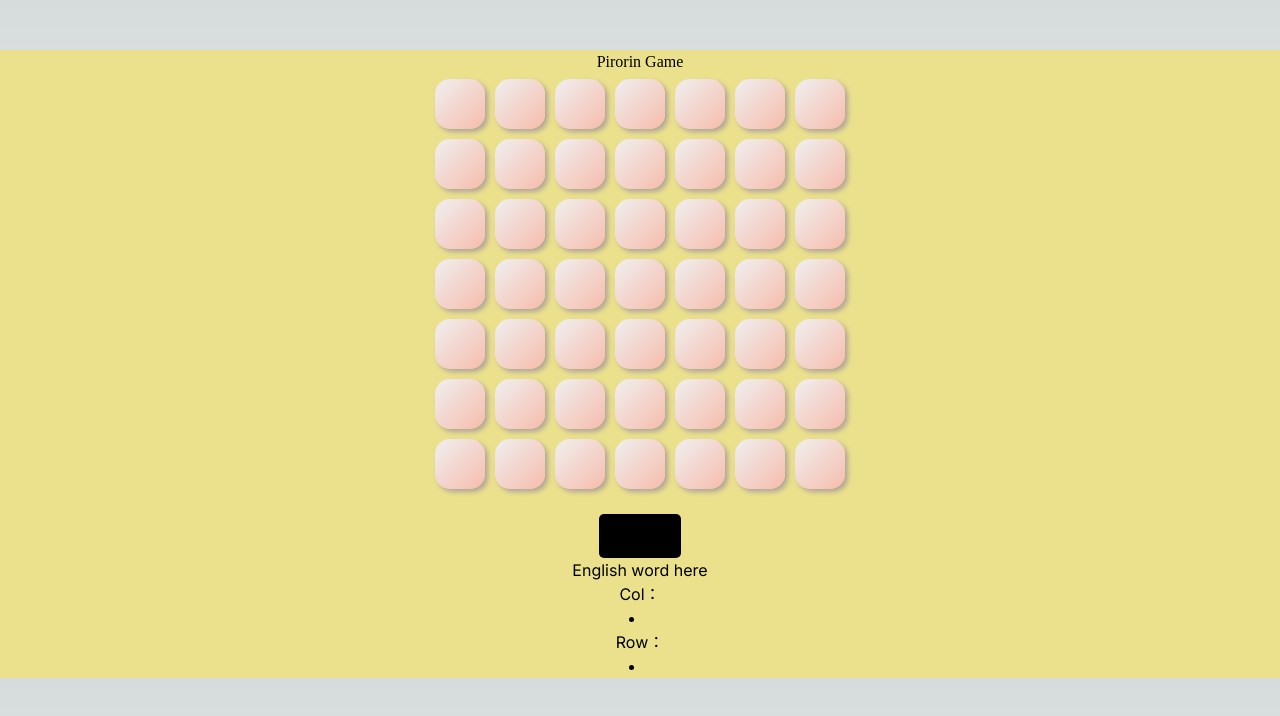
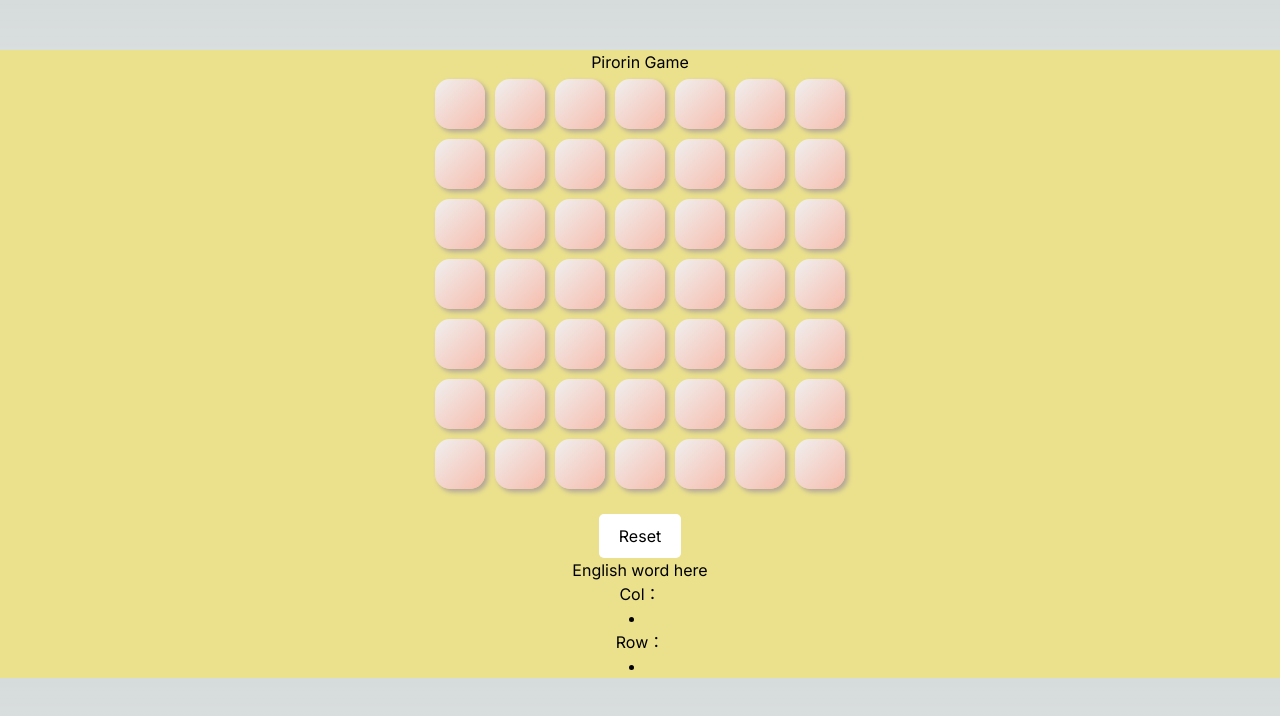
Before and after one commit to pirosiki002/newamericagon, a Next.js app: page / in a window 1280 px wide. Shown: the top 716 px of the page. Built offline with nearby package versions, Linux system fonts and the light colour scheme; no server answers.

Commit message:
feat: font color changed

```diff
--- a/src/app/_components/GameBoard/GameBoard.module.css
+++ b/src/app/_components/GameBoard/GameBoard.module.css
@@ -4,8 +4,9 @@
   align-items: center;
   margin-top: 50px;
   background-color: rgb(235, 225, 140);
+  color: black;
 }
 
 .container h1 {
-  font-family: "HackGenNerd"; /* HackGenNerdは、そのままでは使えません */
+  /* font-family: "HackGenNerd"; HackGenNerdは、そのままでは使えません */
 }
--- a/src/app/_components/ResetButton/ResetButton.module.css
+++ b/src/app/_components/ResetButton/ResetButton.module.css
@@ -4,5 +4,6 @@
   font-size: 16px;
   cursor: pointer;
   border-radius: 5px;
-  background-color: black;
+  background-color: white;
+  border-color: black;
 }
```
